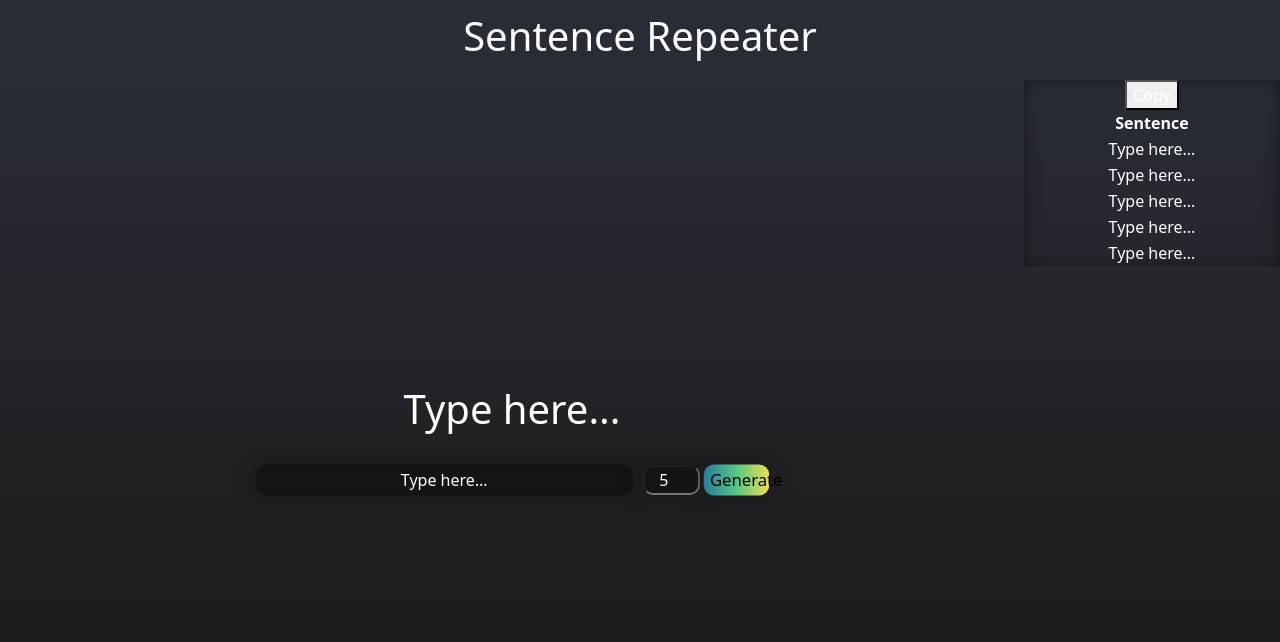
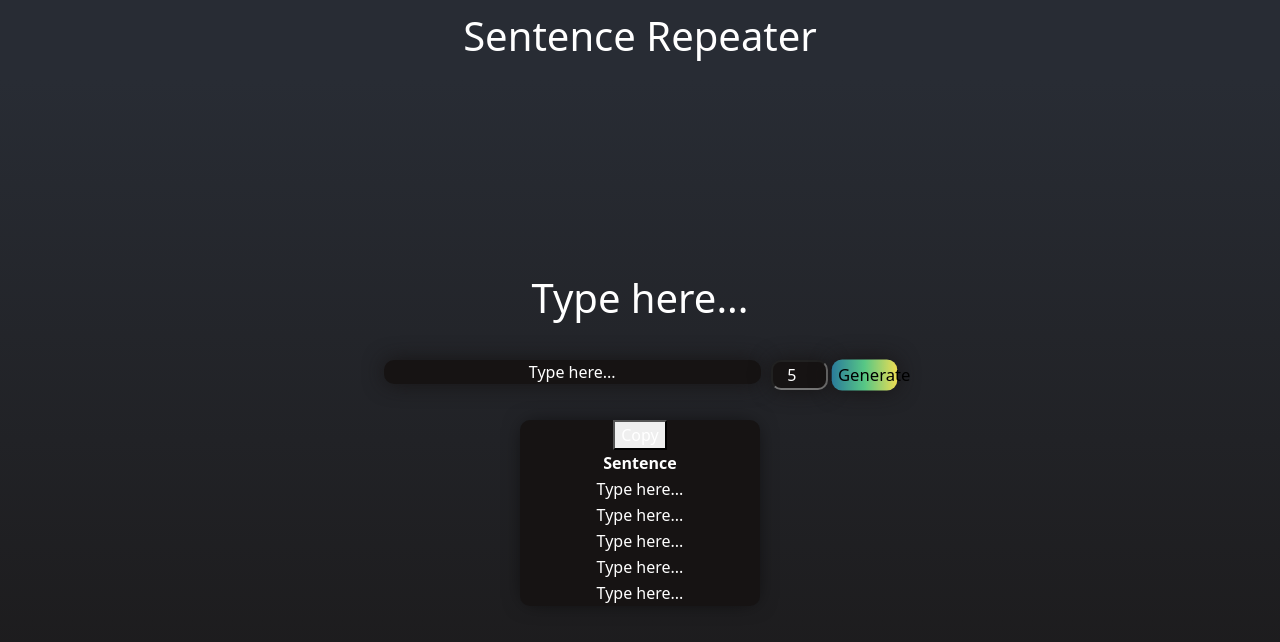
Before and after one commit to akael888/sentence-repeater, a React (Create React App) app in the folder my-app/: page / in a window 1280 px wide. Both pictures are taken after typing "5" into the empty fields and a click on the button "Generate". Shown: the top 642 px of the page. Built offline with nearby package versions, Linux system fonts and the light colour scheme.

Commit message:
feat : Adjust Repeater Divs for better visual cohesion

```diff
--- a/my-app/src/components/repeater.js
+++ b/my-app/src/components/repeater.js
@@ -102,26 +102,41 @@ function Repeater({ mainTextChange }) {
               />
             </div>
           </div>
+
+          <>
+            <div className={css[["hidden-containers"]]}>
+              {variables ? (
+                <>
+                  {variables.size > 0 ? (
                     <div className={css["variable-container"]}>
-            {variables.size > 0 ? (
-              <div className="content-div">
+                      <div className={css["content-div"]}>
                         {/* Content of the div */}
                         <Variable
                           variables={variables}
                           variableChanges={handleVariableChanges}
                         />
                       </div>
+                    </div>
+                  ) : null}
+                </>
+              ) : null}
+              {textArrayParent ? (
+                <>
+                  {textArrayParent.length > 0 ? (
+                    <div className={css["results-container"]}>
+                      <div className={css["content-div-results"]}>
+                        {/* Content of the div */}
+                        <ShowResult
+                          arrayResults={textArrayParent}
+                          arrayResultsChange={handleTextArrayChanges}
+                        />
+                      </div>
+                    </div>
+                  ) : null}
+                </>
               ) : null}
             </div>
-        </div>
-        <div className={css["rightside-container"]}>
-          {textArrayParent.length > 0 ? (
-              <div className="content-div">
-                {/* Content of the div */}
-                <ShowResult arrayResults={textArrayParent} />
-              </div>
-            ) : null}
-
+          </>
         </div>
       </div>
     </>
--- a/my-app/src/components/repeater.module.css
+++ b/my-app/src/components/repeater.module.css
@@ -2,26 +2,38 @@
   color: white;
 }
 
-.preview-container {
-  width: 100%;
-  height: 10%;
-}
+
 
 .all-container {
   width: 100%;
   min-height: 90vh;
-  display: inline-flex;
-  background: #282C34;
+  display: flex;
   background: linear-gradient(180deg, rgba(40, 44, 52, 1) 0%, rgba(26, 24, 24, 1) 100%);
-  place-content: center;
+  justify-content: center;
   overflow: hidden;
+
+
+}
+
+.hidden-containers {
+  display: flex;
+  flex-direction: row;
+  align-items: flex-start;
+  /* max-height: 70vh; */
+
+  place-items: start;
+  align-items: start;
+  gap: 10vh;
+  /* overflow-y: scroll; */
 }
 
 .leftside-container {
   width: 80%;
-  display: block;
-  place-content: center;
-  box-shadow: 100px;
+  /* height: 20vh; */
+  display: grid;
+  place-items: center;
+  margin: auto;
+  gap: 30px;
 }
 
 /* .leftside-container *{
@@ -29,31 +41,20 @@
 } */
 
 
-.rightside-container {
-  /* border-color: rgb(116, 114, 114);
-  border-style: solid;
-  border-width: 5%; */
+
+
+
+/* .rightside-container div {
   width: 20%;
-  height: 100%;
-  display: block;
-  place-content: center;
-  overflow-y: scroll;
-  max-height: 90vh;
-  box-shadow: 0px 0px 21px -6px rgba(0, 0, 0, 0.75) inset;
-  -webkit-box-shadow: 0px 0px 21px -6px rgba(0, 0, 0, 0.75) inset;
-  -moz-box-shadow: 0px 0px 21px -6px rgba(0, 0, 0, 0.75) inset;
-}
+  display: grid;
+  place-items: center;
+} */
 
-.rightside-container div {
-  width: 100%;
-  place-items: center;
-}
-
-.rightside-container:empty {
+/* .rightside-container:empty {
   width: 0;
   height: 0;
   place-items: center;
-}
+} */
 
 .repeater-container {
   display: inline-flex;
@@ -63,6 +64,8 @@
 
 .main-text-container {
   width: 75%;
+  height: 10%;
+
   background-color: rgb(22, 19, 19);
   place-content: center;
   border-radius: 10px;
@@ -70,7 +73,6 @@
   -webkit-box-shadow: 0px 0px 21px -1px rgb(22, 19, 19);
   -moz-box-shadow: 0px 0px 21px -1px rgb(22, 19, 19);
   cursor: text;
-  gap: 100px;
 }
 
 .main-text-container:focus {
@@ -103,11 +105,59 @@
 }
 
 
+.preview-container {
+  width: 100%;
+  height: 100%;
+  margin: auto;
+  display: grid;
+}
+
 .variable-container {
   width: 100%;
-  /* height: 100%; */
+  /* padding: 25px; */
+  height: auto;
+  display: flex;
   place-items: center;
+  margin: auto;
   /* border-color: rgb(116, 114, 114);
   border-style: solid;
   border-width: 5%; */
 }
+
+.results-container {
+  /* border-color: rgb(116, 114, 114);
+  border-style: solid;
+  border-width: 5%; */
+  width: 100%;
+  height: auto;
+  display: grid;
+  place-content: center;
+  margin: auto;
+  max-height: 20%;
+
+}
+
+
+.content-div-results {
+  width: 100%;
+  height: 100%;
+  min-width: 30vh;
+  min-height: 10vh;
+  max-width: 35vh;
+  max-height: 25vh;
+  display: grid;
+  background-color: rgb(22, 19, 19);
+  text-align: center;
+  place-items: center;
+  /* overflow-y: scroll; */
+  box-shadow: 0px 0px 21px -6px rgba(0, 0, 0, 0.75);
+  -webkit-box-shadow: 0px 0px 21px -6px rgba(0, 0, 0, 0.75);
+  -moz-box-shadow: 0px 0px 21px -6px rgba(0, 0, 0, 0.75);
+  margin: auto;
+  border-radius: 10px;
+}
+
+.content-div-results:hover {
+  background-color: rgb(34, 34, 34);
+  color: black;
+}
```
Lines whose indentation alone changed are shown as unchanged.
